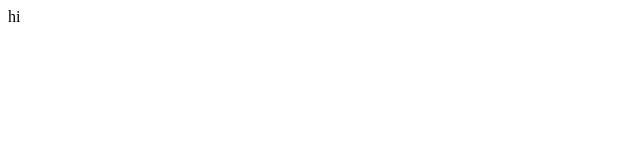
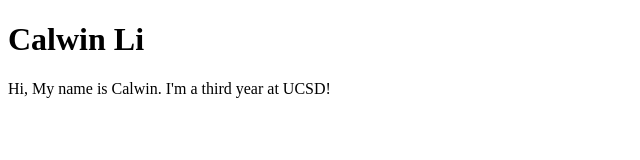
Before and after one commit to calwilee/portf, a plain HTML site: page index.html in a window 1280 px wide. Shown: the whole page, without its empty margins (0-640 px from the left). Drawn offline with Linux system fonts and the light colour scheme.

Commit message:
Update index.html

```diff
--- a/index.html
+++ b/index.html
@@ -3,9 +3,10 @@
 <head>
     <meta charset="UTF-8">
     <meta name="viewport" content="width=device-width, initial-scale=1.0">
-    <title>Calwin Li:</title>
+    <title>Calwin Li: Personal site and portfolio</title>
 </head>
 <body>
-    hi
+    <H1> Calwin Li</H1>
+    <p>Hi, My name is Calwin. I'm a third year at UCSD!</p>
 </body>
 </html>
```
